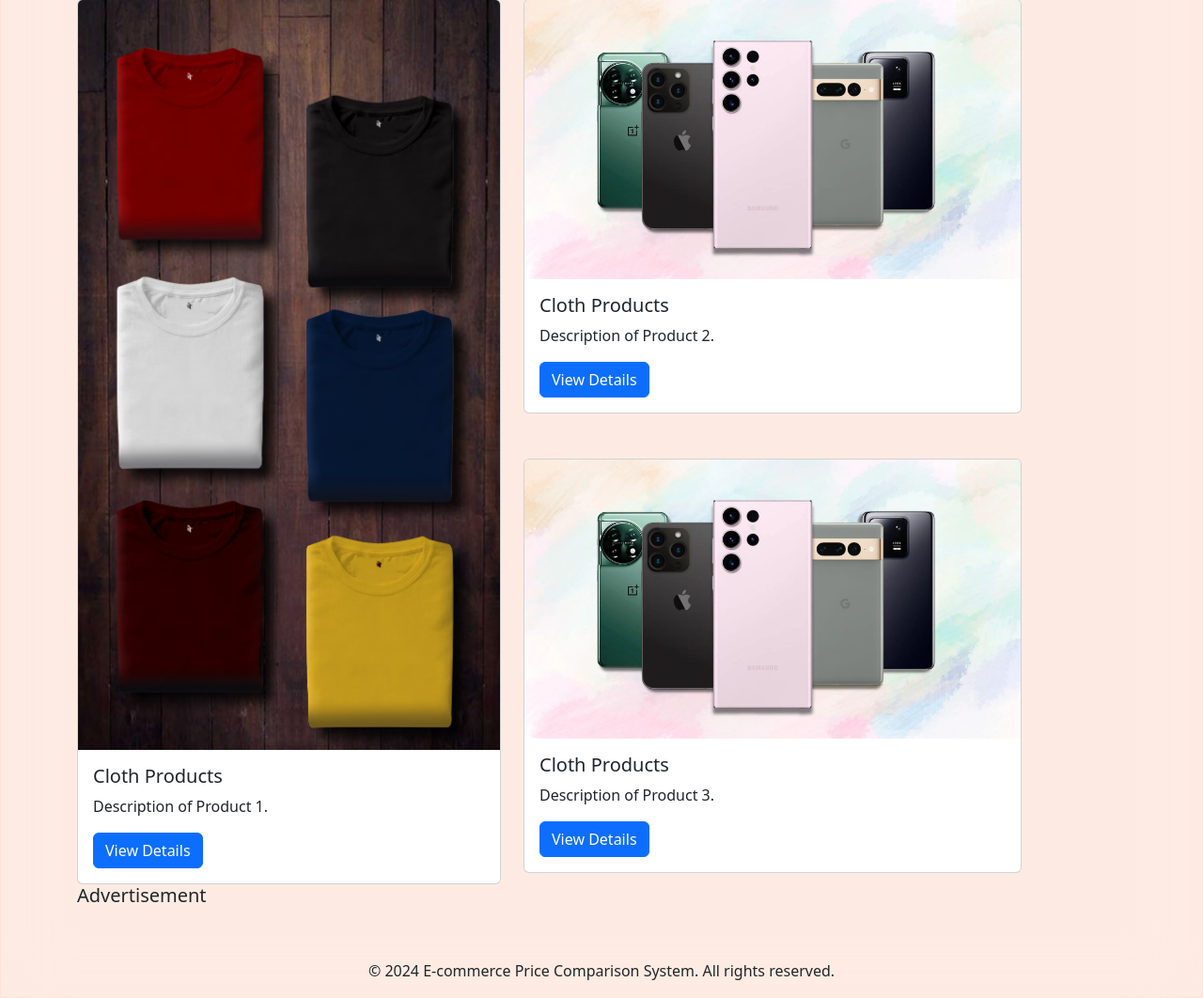
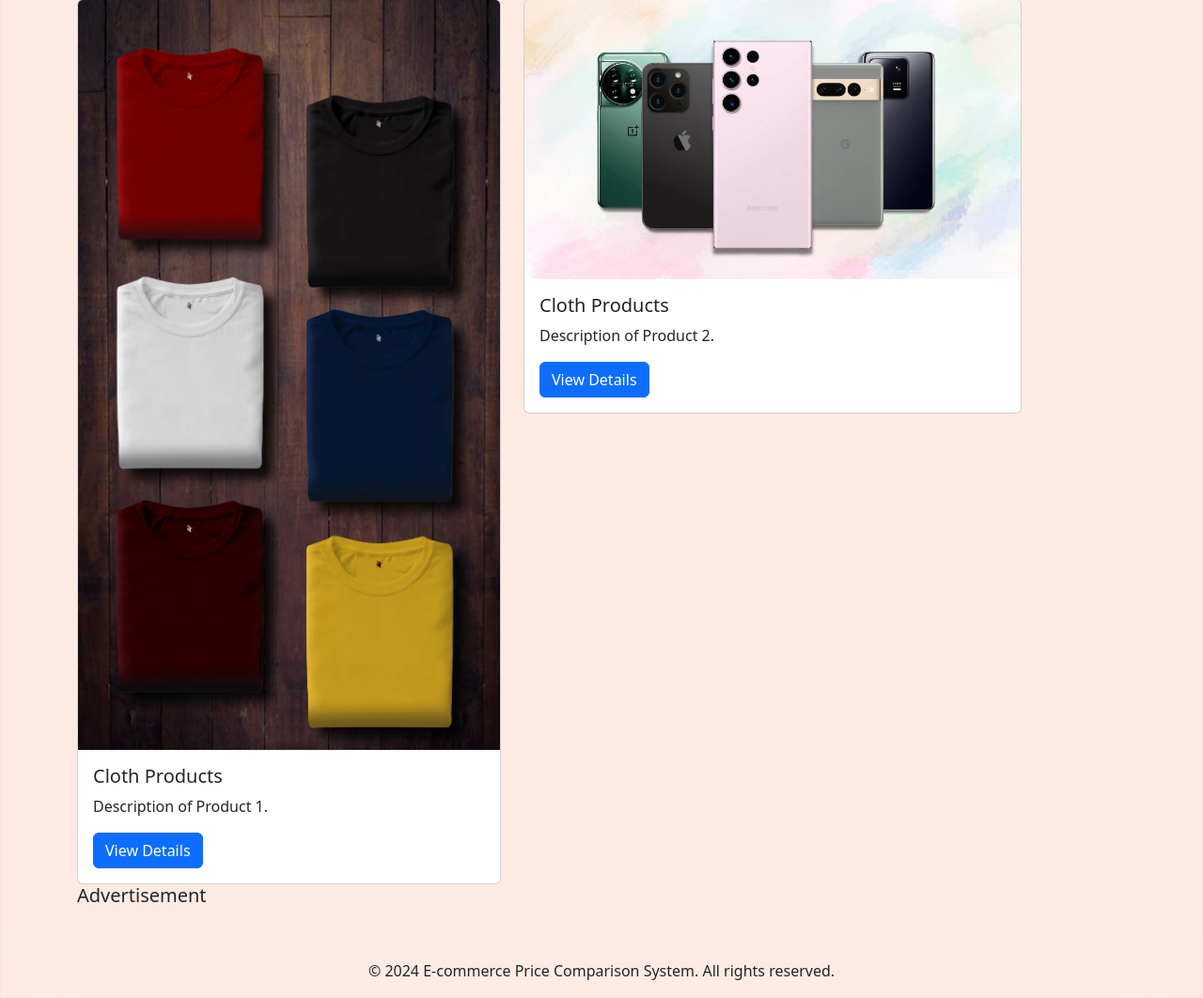
Before and after one commit to RamaTeja99/EcommercePSPCS, a Django app: page / in a window 1280 px wide. Shown: the part 580-1642 px from the top of the page at 94% size. Run offline with Django 5.2, Linux system fonts and the light colour scheme.

Commit message:
Changed HomePage

```diff
--- a/PSPCSProject/PSPCS/templates/homepage.html
+++ b/PSPCSProject/PSPCS/templates/homepage.html
@@ -50,17 +50,7 @@
               </div>
             </div>
           </div>
-          <div class="col-md-10">
-            <!-- Product Card Example 3 -->
-            <div class="card">
-              <img src="{% static 'images/phones.png' %}" class="card-img-top" alt="Clothes Product">
-              <div class="card-body">
-                <h5 class="card-title">Cloth Products</h5>
-                <p class="card-text">Description of Product 3.</p>
-                <a href="#" class="btn btn-primary">View Details</a>
-              </div>
-            </div>
-          </div>
+
         </div>
       </div>
 
```
